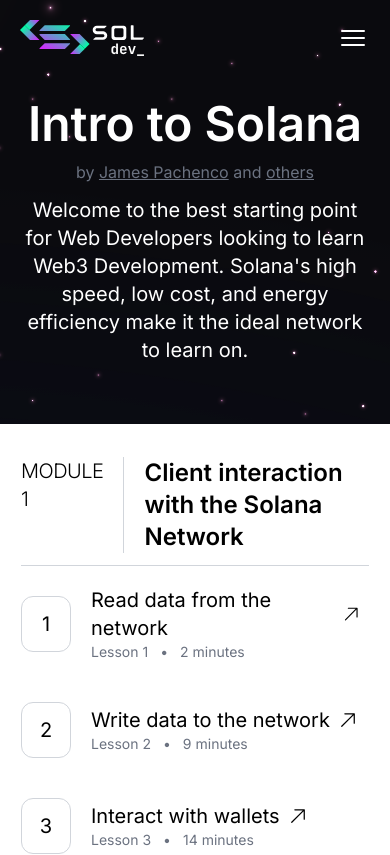
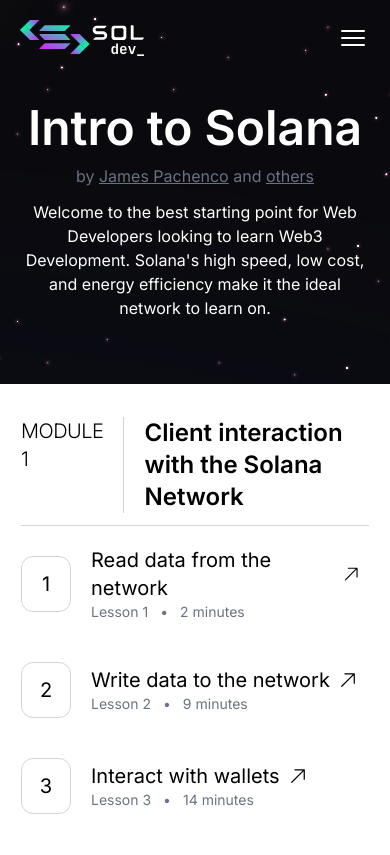
Before and after one commit to Tru3Bliss/solana-modern-ui, a Next.js app: page /course in a window 390 px wide. Shown: the top 855 px of the page. Built offline with nearby package versions, Linux system fonts and the light colour scheme.

Commit message:
fix: sizing of text

```diff
--- a/src/pages/course/index.tsx
+++ b/src/pages/course/index.tsx
@@ -39,7 +39,7 @@
           </Link>
         </p>
 
-        <p className="max-w-2xl text-xl">
+        <p className="max-w-2xl md:text-xl">
           Welcome to the best starting point for Web Developers looking to learn
           Web3 Development. Solana&apos;s high speed, low cost, and energy
           efficiency make it the ideal network to learn on.
--- a/src/pages/index.tsx
+++ b/src/pages/index.tsx
@@ -25,7 +25,7 @@
           Your <span className="gradient-solana">Solana</span> homepage
         </h1>
 
-        <p className="max-w-lg text-xl">
+        <p className="max-w-lg text-lg md:text-xl">
           Stay up-to-date with the latest updates, learning, and happenings in
           the Solana ecosystem.
         </p>
--- a/src/styles/globals.css
+++ b/src/styles/globals.css
@@ -14,7 +14,7 @@
 }
 .container {
   @apply container-inner;
-  @apply gap-8 p-5 mx-auto space-y-4 lg:space-y-8 lg:py-10;
+  @apply gap-8 p-5 mx-auto space-y-8 lg:py-10;
   @apply justify-between;
 }
 .flex,
```
